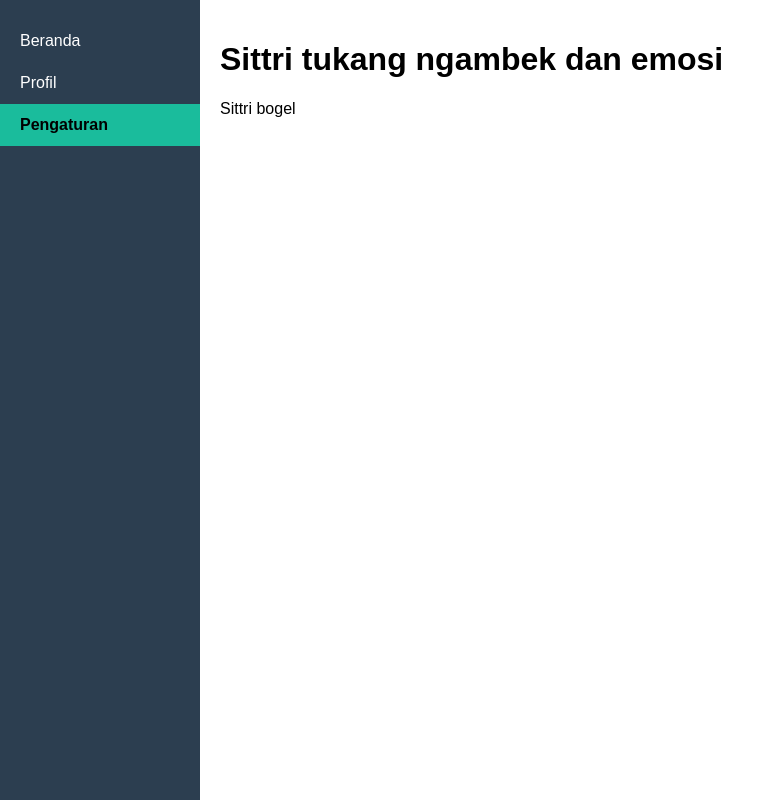
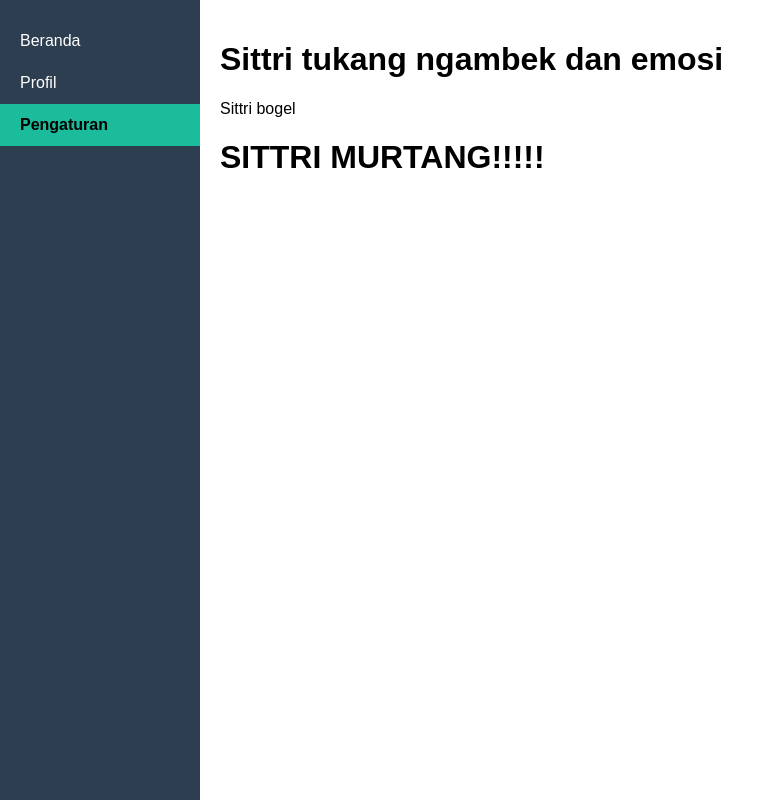
Before and after one commit to tepin1306/belajar-git, a plain HTML site: page pengaturan.html in a window 1280 px wide. Shown: the whole page, without its empty margins (0-784 px from the left). Drawn offline with Linux system fonts and the light colour scheme.

Commit message:
ubah lagi pengaturan.html

```diff
--- a/pengaturan.html
+++ b/pengaturan.html
@@ -15,6 +15,7 @@
     <div class="content">
       <h1>Sittri tukang ngambek dan emosi</h1>
       <p>Sittri bogel</p>
+      <h1>SITTRI MURTANG!!!!!</h1>
     </div>
   </body>
 </html>
```
